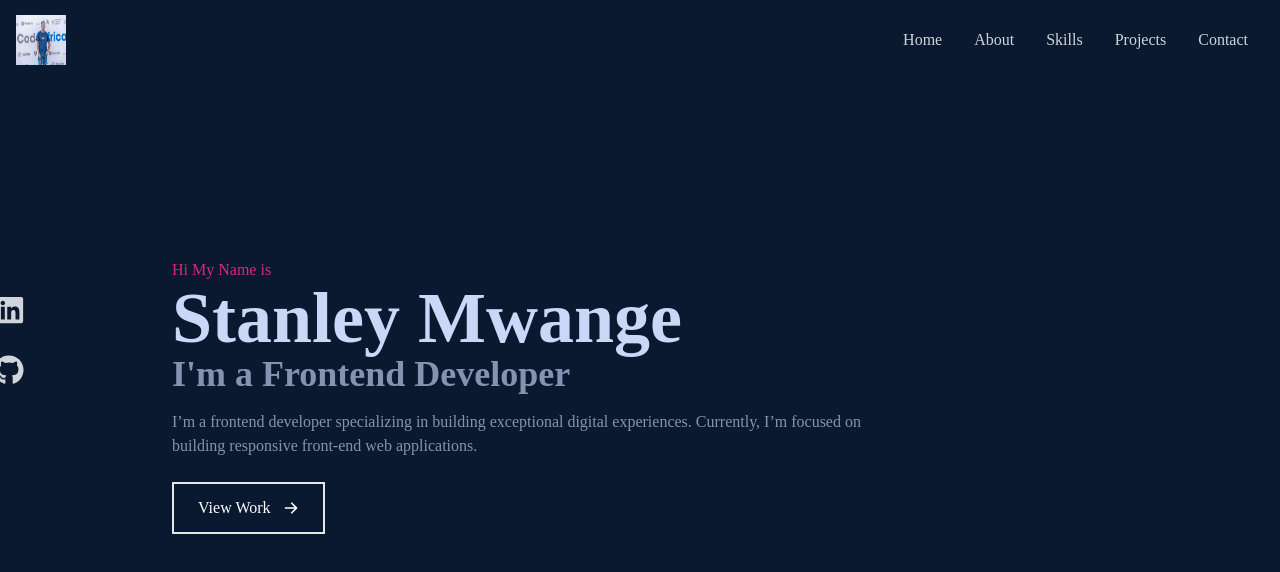
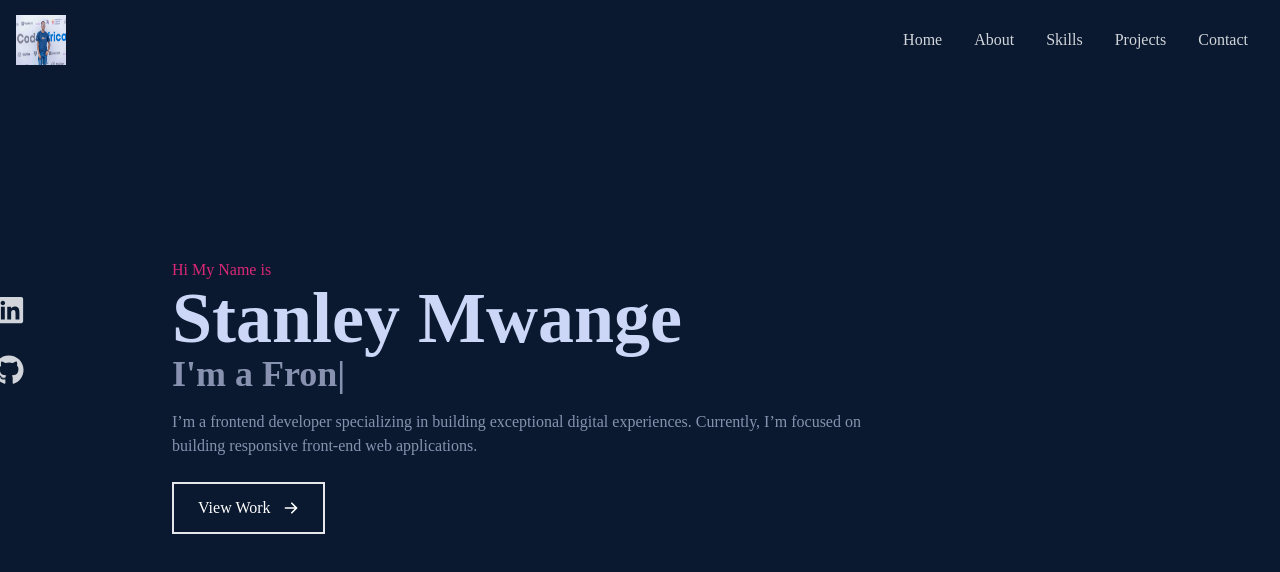
Before and after one commit to StanleyKioko/stan.me, a React (Create React App) app: page / in a window 1280 px wide. Shown: the top 572 px of the page. Built offline with nearby package versions, Linux system fonts and the light colour scheme; the HTML template or start-up script is replaced by a standard one.

Commit message:
Added React Typed

```diff
--- a/package.json
+++ b/package.json
@@ -13,6 +13,7 @@
     "react-icons": "^5.5.0",
     "react-scripts": "5.0.1",
     "react-scroll": "^1.9.3",
+    "react-typed": "^2.0.12",
     "web-vitals": "^2.1.4"
   },
   "scripts": {
--- a/src/components/Home.jsx
+++ b/src/components/Home.jsx
@@ -1,5 +1,6 @@
 import React from 'react'
 import {HiArrowRight } from 'react-icons/hi'
+import { ReactTyped } from "react-typed";
 
 const Home = () => {
   return (
@@ -9,7 +10,14 @@ const Home = () => {
       <div className="max-w-[1000px] mx-auto px-8 flex flex-col justify-center h-full">
         <p className='text-pink-600'>Hi My Name is</p>
         <h1 className="text-4xl sm:text-7xl font-bold text-[#ccd6f6]">Stanley Mwange</h1>
-        <h2 className="text-2xl sm:text-4xl font-bold text-[#8892b0]">I'm a Frontend Developer</h2>
+        <h2 className="text-2xl sm:text-4xl font-bold text-[#8892b0]">
+          <ReactTyped
+            strings={["I'm a Frontend Developer"]}
+            typeSpeed={40}
+            backSpeed={50}
+            loop
+          />
+        </h2>
         <p className="text-[#8892b0] py-4 max-w-[700px]">
           I’m a frontend developer specializing in building exceptional digital experiences.
           Currently, I’m focused on building responsive front-end web applications. </p>
```
Also changed, not shown: 1 other file (tests, documents, lock files or other folders).
